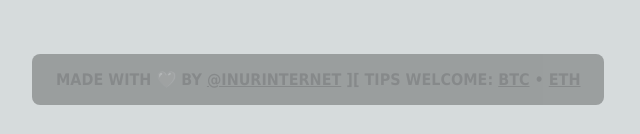
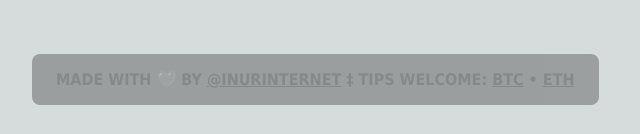
Before and after one commit to nhodges/ordinull, a Next.js app: page / in a window 1280 px wide. Shown: the part 663-797 px from the top of the page, without its empty margins (0-640 px from the left). Built offline with nearby package versions, Linux system fonts and the light colour scheme; no server answers.

Commit message:
chore: dagger

```diff
--- a/src/pages/index.tsx
+++ b/src/pages/index.tsx
@@ -59,7 +59,7 @@ export default function Home() {
       </main>
       <footer className="footer fade-out">
         <div>
-          Made with 🖤 by <a className="token" href="https://twitter.com/inurinternet" target="_blank" rel='noreferrer'>@inurinternet</a> ][ Tips Welcome: <span className="cursor-pointer token" onClick={() => { navigator.clipboard.writeText('bc1qjlwxkt5f8ljeqe33wmz7gyqmwhapcy7kect0ty') }}>BTC</span> &bull; <span className="cursor-pointer token" onClick={() => { navigator.clipboard.writeText('0xC04208F289D3842Ac168f2C373b3164E1d872650') }}>ETH</span>
+          Made with 🖤 by <a className="token" href="https://twitter.com/inurinternet" target="_blank" rel='noreferrer'>@inurinternet</a> &Dagger; Tips Welcome: <span className="cursor-pointer token" onClick={() => { navigator.clipboard.writeText('bc1qjlwxkt5f8ljeqe33wmz7gyqmwhapcy7kect0ty') }}>BTC</span> &bull; <span className="cursor-pointer token" onClick={() => { navigator.clipboard.writeText('0xC04208F289D3842Ac168f2C373b3164E1d872650') }}>ETH</span>
         </div>
       </footer>
     </>
```
